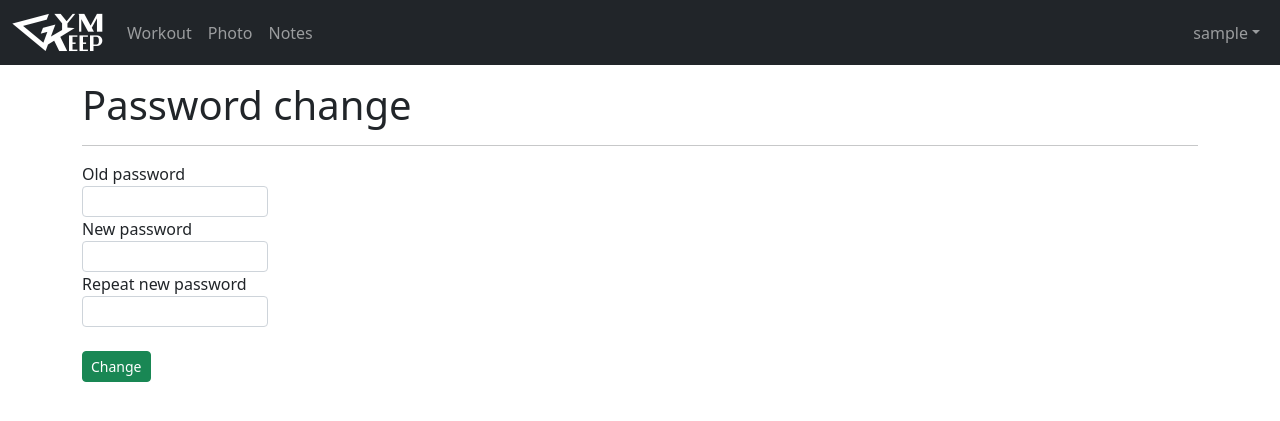
After one commit to Pavhom/GymKeeper, a Django app: page /password_change/ in a window 1280 px wide. The commit adds this page. Shown: the top 421 px of the page. Run offline with Django 3.2, Linux system fonts and the light colour scheme; the visitor is signed in with stand-in values (Sample User, id 1); some libraries are stand-ins or nearby versions.

Commit message:
change password added

```diff
--- a/mainscreen/forms.py
+++ b/mainscreen/forms.py
@@ -1,7 +1,7 @@
 from django import forms
 from .models import Post, Exercise, Note, Photo, Chart, ChartData
 from django.forms import TextInput, ModelForm, PasswordInput, EmailInput, CharField
-from django.contrib.auth.forms import UserCreationForm
+from django.contrib.auth.forms import UserCreationForm, PasswordChangeForm
 from django.contrib.auth.models import User
 
 
@@ -64,3 +64,13 @@ class RegisterUserForm(UserCreationForm):
     class Meta:
         model = User
         fields = ('username', 'email', 'password1', 'password2')
+
+
+class PasChangeForm(PasswordChangeForm):
+    old_password = CharField(label='Old password', widget=PasswordInput(attrs={'class': 'form-control form-control-sm'}))
+    new_password1 = CharField(label='New password', widget=PasswordInput(attrs={'class': 'form-control form-control-sm'}))
+    new_password2 = CharField(label='Repeat new password', widget=PasswordInput(attrs={'class': 'form-control form-control-sm'}))
+
+    class Meta:
+        model = User
+        fields = ('old_password1', 'new_password1', 'new_password2')
--- a/mainscreen/templates/mainscreen/body.html
+++ b/mainscreen/templates/mainscreen/body.html
@@ -12,7 +12,7 @@
 <body>
 <nav class="navbar navbar-expand-lg navbar-dark bg-dark">
     <div class="container-fluid">
-        <a class="navbar-brand"><img src="{% static 'logo_mini.png' %}"></a>
+        <a class="navbar-brand" href="/"><img src="{% static 'logo_mini.png' %}"></a>
         <button class="navbar-toggler" type="button" data-bs-toggle="collapse" data-bs-target="#navbarNav" aria-controls="navbarNav" aria-expanded="false" aria-label="Toggle navigation">
             <span class="navbar-toggler-icon"></span>
         </button>
@@ -30,15 +30,13 @@
             </ul>
 
             <ul class="navbar-nav text-right">
-                <li class="nav-item">
-                    <a class="nav-link">{{ user.username }}</a>
-                </li>
-                <li class="nav-item">
-                    <div class="vr d-none d-lg-flex h-100 mx-lg-1 text-white"></div>
-                    <hr class="d-lg-none text-white-50">
-                </li>
-                <li class="nav-item">
-                    <a class="nav-link" href="{% url 'logout' %}">Sign Out</a>
+                <li class="nav-item dropdown">
+                    <a class="nav-link dropdown-toggle" data-bs-toggle="dropdown" href="#" role="button" aria-expanded="false">{{ user.username }}</a>
+                    <ul class="dropdown-menu dropdown-menu-dark dropdown-menu-sm-end">
+                        <li><a class="dropdown-item" href="{% url 'password_change' %}">Change password</a></li>
+                        <li><hr class="dropdown-divider"></li>
+                        <li><a class="dropdown-item" href="{% url 'logout' %}">Sign Out</a></li>
+                    </ul>
                 </li>
             </ul>
         </div>
--- /dev/null
+++ b/mainscreen/templates/mainscreen/password_change.html
@@ -0,0 +1,30 @@
+{% extends 'mainscreen/body.html' %}
+{% load static %}
+{% block content %}
+<div class="container mt-3">
+    <h1>Password change</h1>
+    <hr>
+    {% for err in form.errors.values %}
+        {% for val in err %}
+        <small class="text-danger">{{ val }}<br></small>
+        {% endfor %}
+    {% endfor %}
+    <form method="post">
+        {% csrf_token %}
+        <div class="col-sm-2">
+            <label>Old password</label><br>
+            {{ form.old_password }}
+        </div>
+        <div class="col-sm-2">
+            <label>New password</label><br>
+            {{ form.new_password1 }}
+        </div>
+        <div class="col-sm-2">
+            <label>Repeat new password</label><br>
+            {{ form.new_password2 }}
+        </div>
+        <br>
+        <button type="submit" class="btn btn-success btn-sm">Change</button>
+    </form>
+</div>
+{% endblock %}
--- a/mainscreen/urls.py
+++ b/mainscreen/urls.py
@@ -17,5 +17,6 @@ urlpatterns = [
     path('notes/<int:pk>/note_delete', views.NoteDelete.as_view(), name='note_delete'),
     # path('chart/', views.ChartsView.as_view(), name='chart'),
     # path('chart/<int:pk>/', views.ChartDetailView.as_view(), name='chart_detail'),
-
+    path('password_change/', views.PasswordChange.as_view(), name='password_change'),
+    path('password_change_done/', views.PasswordChangeDone.as_view(), name='password_change_done'),
 ]
--- a/mainscreen/views.py
+++ b/mainscreen/views.py
@@ -1,11 +1,11 @@
 from django.shortcuts import render, get_object_or_404, redirect
 from django.urls import reverse_lazy, reverse
 from django.views.generic import DeleteView, CreateView, UpdateView
-from django.contrib.auth.views import LoginView, auth_logout, login_required
+from django.contrib.auth.views import LoginView, auth_logout, login_required, PasswordChangeView, PasswordChangeDoneView
 from django.contrib.auth.forms import AuthenticationForm
 from django.contrib.auth.mixins import LoginRequiredMixin
 from .models import Post, Exercise, Note, Photo, Chart, ChartData
-from .forms import PostForm, ExerciseForm, RegisterUserForm, NoteForm, AddPhotoForm, ChartForm, ChartDataForm
+from .forms import PostForm, ExerciseForm, RegisterUserForm, NoteForm, AddPhotoForm, ChartForm, ChartDataForm, PasChangeForm
 from django.db.models import Sum
 from django.core.paginator import Paginator
 
@@ -194,6 +194,16 @@ class RegisterUser(CreateView):
     success_url = reverse_lazy('login')
 
 
+class PasswordChange(LoginRequiredMixin, PasswordChangeView):
+    form_class = PasChangeForm
+    template_name = 'mainscreen/password_change.html'
+    success_url = reverse_lazy('password_change_done')
+
+
+class PasswordChangeDone(LoginRequiredMixin, PasswordChangeDoneView):
+    template_name = 'mainscreen/password_change_done.html'
+
+
 class LoginUser(LoginView):
     form_class = AuthenticationForm
     template_name = 'mainscreen/login.html'
--- a/mysite/settings.py
+++ b/mysite/settings.py
@@ -86,7 +86,7 @@ SOCIAL_AUTH_URL_NAMESPACE = 'social'
 
 FACEBOOK_APP_ID = ''
 FACEBOOK_API_SECRET = ''
-
+#
 # TWITTER_CONSUMER_KEY = ''
 # TWITTER_CONSUMER_SECRET = ''
 
```
Also changed, not shown: mainscreen/templates/mainscreen/password_change_done.html (added, +8 -0 lines).
